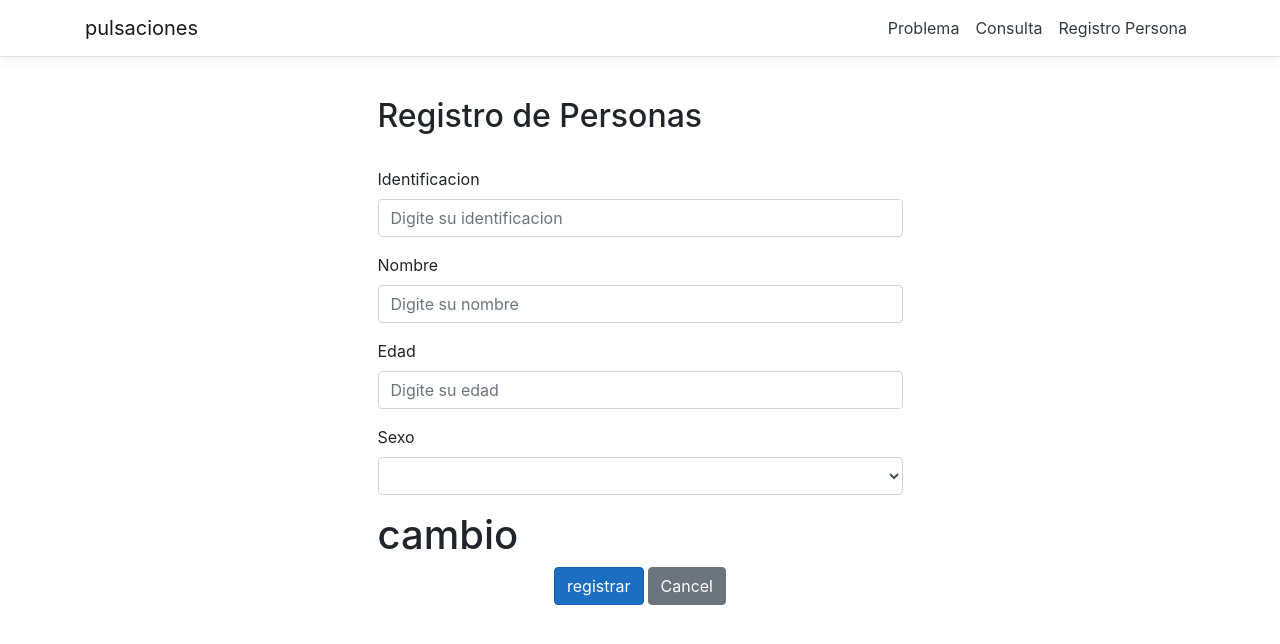
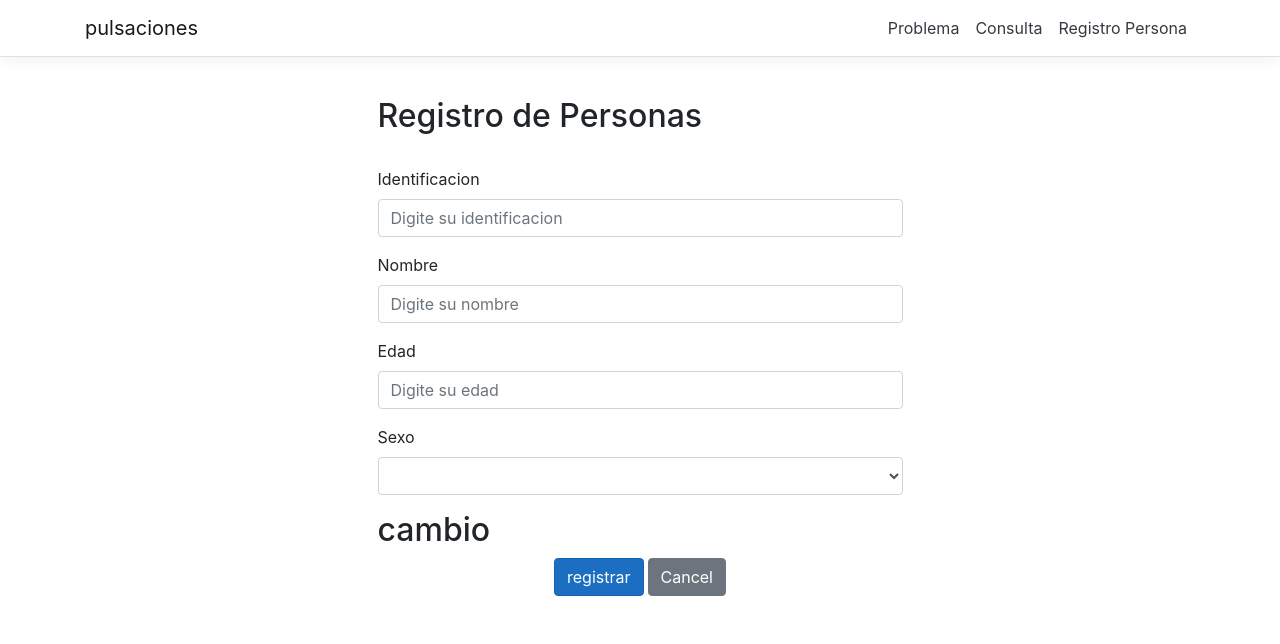
Before and after one commit to javier-camilo/PulsacionesHTTP, an Angular app in the folder pulsaciones/ClientApp/: page /personaRegistro in a window 1280 px wide. Shown: the top 644 px of the page. Built offline with nearby package versions, Linux system fonts and the light colour scheme.

Commit message:
ejemplo prueba

```diff
--- a/pulsaciones/ClientApp/src/app/pulsacion/persona-registro/persona-registro.component.html
+++ b/pulsaciones/ClientApp/src/app/pulsacion/persona-registro/persona-registro.component.html
@@ -39,7 +39,7 @@
                     </select>
                   </div>
 
-                  <h1>cambio</h1>
+                  <h2>cambio</h2>
 
                 <div class="text-center">
                     <button class="btn btn-primary mr-1"(click)="add(formulario)">registrar</button>
```
